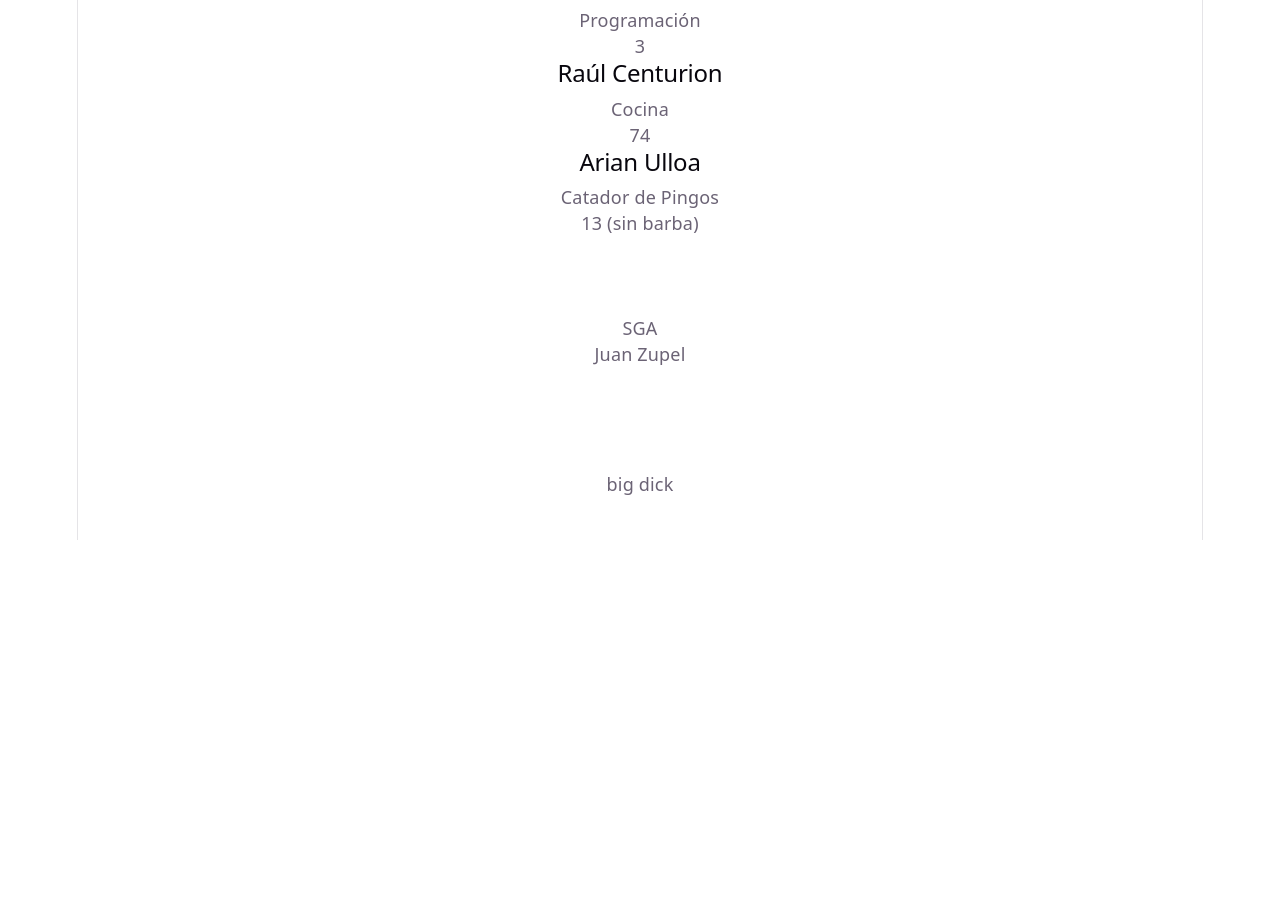
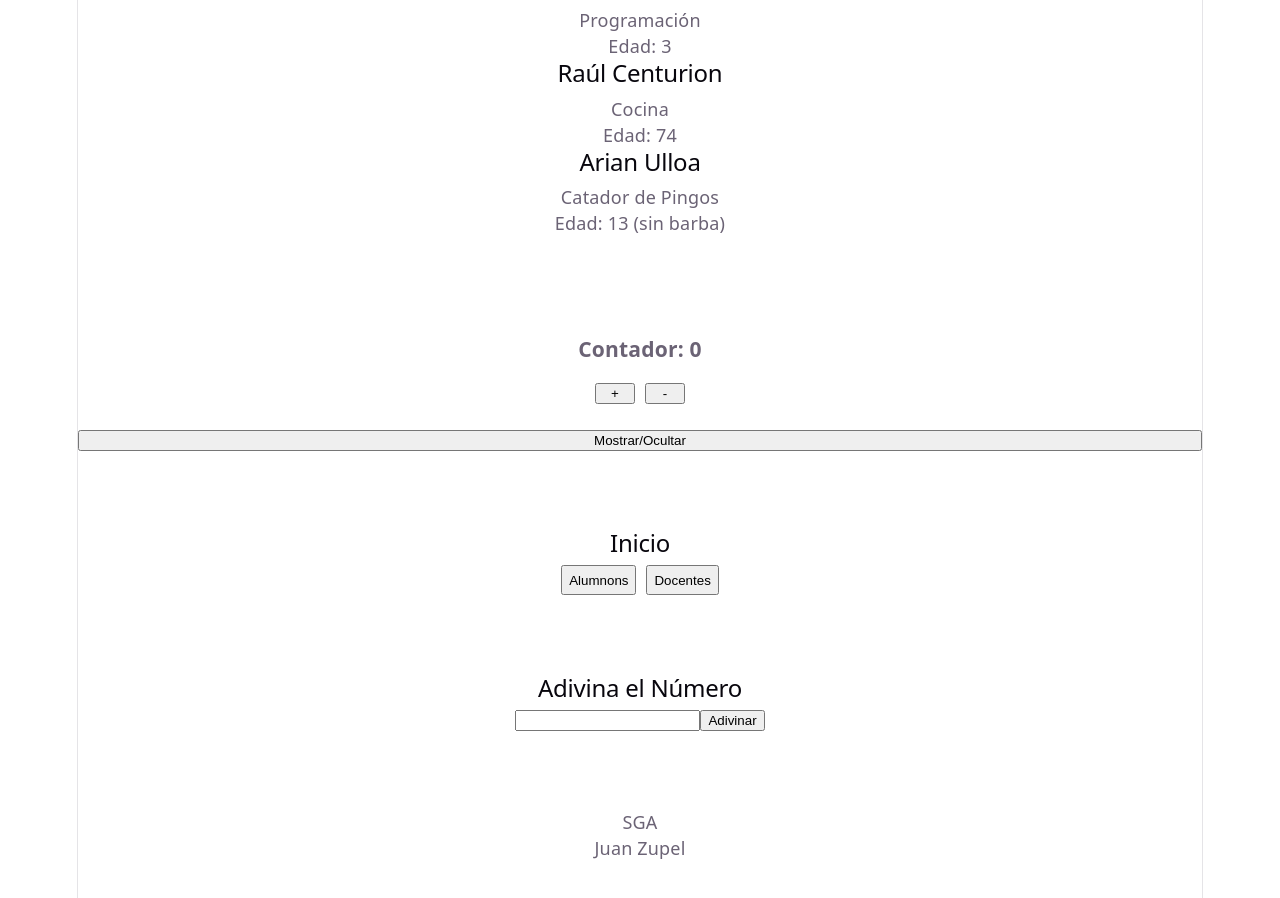
Before and after one commit to juan-zupel/SGA, a React (Vite) app in the folder frontend-react/: page / in a window 1280 px wide. Shown: the part 260-1158 px from the top of the page. Before the commit the page ends 800 px from the top, so only its background shows below. Built offline with nearby package versions, Linux system fonts and the light colour scheme.

Commit message:
feat: hooks de estado

```diff
--- a/frontend-react/src/App.jsx
+++ b/frontend-react/src/App.jsx
@@ -1,3 +1,6 @@
+import AdivinarNumero from "./components/ejemplos/AdivinarNumero"
+import CambiarTitulo from "./components/ejemplos/CambiarTitulo"
+import Contador from "./components/ejemplos/Contador"
 import Footer from "./components/Footer"
 import Navbar from "./components/Navbar"
 import TarjetaAlumno from "./components/TarjetaAlumno"
@@ -12,9 +15,15 @@ function App()
     <br /><br />
     <h2>Administración de Alumnos</h2>
     <br />
-    <TarjetaAlumno nombre="Ana López" carrera="Programación" edad="3"/>
-    <TarjetaAlumno nombre="Raúl Centurion" carrera="Cocina" edad="74"/>
-    <TarjetaAlumno nombre="Arian Ulloa" carrera="Catador de Pingos" edad="13 (sin barba)"/>
+    <TarjetaAlumno nombre="Ana López" carrera="Programación" edad="Edad: 3"/>
+    <TarjetaAlumno nombre="Raúl Centurion" carrera="Cocina" edad="Edad: 74"/>
+    <TarjetaAlumno nombre="Arian Ulloa" carrera="Catador de Pingos" edad="Edad: 13 (sin barba)"/>
+    <br /><br /><br />
+    <Contador/>
+    <br /><br /><br />
+    <CambiarTitulo/>
+    <br /><br /><br />
+    <AdivinarNumero/>
     <Footer/>
     </>
   )
--- /dev/null
+++ b/frontend-react/src/components/ejemplos/AdivinarNumero.jsx
@@ -0,0 +1,40 @@
+import { useState } from "react";
+
+function AdivinarNumero() {
+    const [numUusario, setNumUusario] = useState("");
+    const [numGanador, setNumGanador] = useState("")
+
+    function generarNumero() {
+        const random = Math.floor(Math.random() * 10) + 1;
+        const elegido = Number(numUusario);
+
+        if(numUusario === "") {
+            setNumGanador("Ingrese un número");
+            return
+        }
+        if(elegido < 1 || elegido > 10) {
+            setNumGanador("Ingrese un número entre 1 y 10");
+            return
+        }
+        if(random === elegido) {
+            setNumGanador(`Usted ha Ganado, el número era ${random}`);
+            return
+        }else{
+            setNumGanador(`Usted ha Perdido, el número era ${random}`);
+            return
+        }
+
+    }
+
+    return(
+        <>
+            <h2>Adivina el Número</h2>
+            <p>{numGanador}</p>
+            <div style={{display: "flex", justifyContent: "center"}}>
+                <input type="number" value={numUusario} onChange={(e) => setNumUusario(e.target.value)}/>
+                <button onClick={generarNumero}>Adivinar</button>
+            </div>
+        </>
+    )
+}
+export default AdivinarNumero
--- /dev/null
+++ b/frontend-react/src/components/ejemplos/CambiarTitulo.jsx
@@ -0,0 +1,30 @@
+import { useState } from "react";
+
+function CambiarTitulo() {
+
+    const [titulo, setTitulo] = useState("Inicio");
+
+    return(
+        <>
+            <h2>{titulo}</h2>
+            <div style={{display: "flex", justifyContent: "center", gap: "10px"}}>
+                <button onClick={() => {
+                    if(titulo === "Alumnos") {
+                        setTitulo("Inicio");
+                    }else{
+                        setTitulo("Alumnos");
+                    }
+                }}
+            style={{height: "30px"}}>Alumnons</button>
+                <button onClick={() => {
+                    if (titulo === "Docentes") {
+                        setTitulo("Inicio");
+                    }else{
+                        setTitulo("Docentes")
+                    }
+                    }}style={{height: "30px"}}>Docentes</button>
+            </div>
+        </>
+    )
+}
+export default CambiarTitulo
--- /dev/null
+++ b/frontend-react/src/components/ejemplos/Contador.jsx
@@ -0,0 +1,34 @@
+import { useState } from "react";
+
+function Contador() {
+    const[cont, setContador] = useState(0);
+    const[mostrar, setMostrar] = useState(false);
+
+    function incremento() {
+        setContador(cont + 1);
+    }
+
+    function decremento() {
+        if(cont > 0) {
+            setContador(cont - 1);
+        }
+    }
+
+    function mostrarOcultar() {
+        setMostrar(!mostrar)
+    }
+
+    return(
+        <>
+        <h3>Contador: {cont}</h3>
+        <div style={{display: "flex",justifyContent: "center", gap: "10px"}}>
+            <button onClick={incremento}style={{width: "40px"}}>+</button>
+            <button onClick={decremento}style={{width: "40px"}}>-</button>
+        </div>
+        <br />
+        <button onClick={mostrarOcultar}>Mostrar/Ocultar</button>
+        {mostrar && <p>Big Dick</p>}
+        </>
+    )
+}
+export default Contador
```
